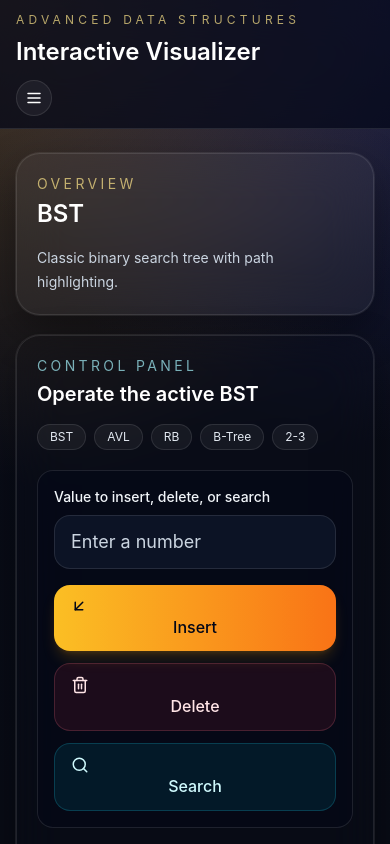
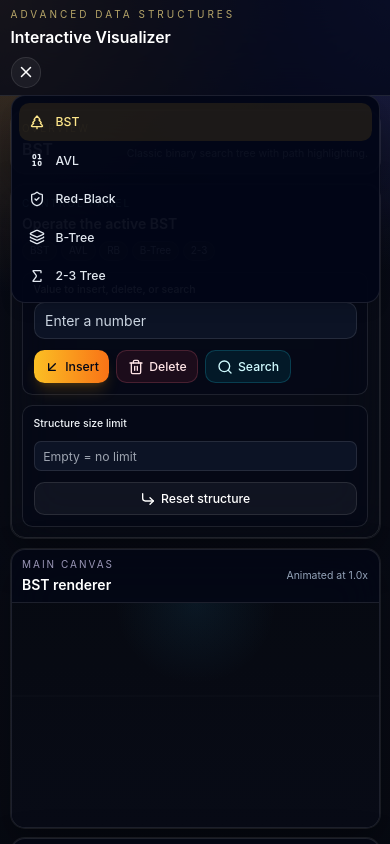
Before and after one commit to MohamedImran10/DS_VIZ, a React (Vite) app: page / in a window 390 px wide. Both pictures are taken after a click on the button 34 px from the left and 98 px from the top of the page. Shown: the top 844 px of the page. Built offline with nearby package versions, Linux system fonts and the light colour scheme.

Commit message:
mobile view fixed

```diff
--- a/src/App.jsx
+++ b/src/App.jsx
@@ -227,26 +227,26 @@ export default function App() {
   return (
     <div className="min-h-screen bg-mesh-gradient">
       {limitAlert.open && (
-        <div className="fixed inset-0 z-50 flex items-center justify-center bg-slate-950/75 px-4 backdrop-blur-sm">
-          <div className="w-full max-w-md rounded-3xl border border-amber-400/40 bg-slate-900/95 p-6 shadow-[0_0_30px_rgba(251,191,36,0.18)]">
-            <div className="mb-4 flex items-center justify-between gap-3">
-              <div className="flex items-center gap-3">
-                <div className="flex h-11 w-11 items-center justify-center rounded-2xl bg-amber-500/20 text-2xl text-amber-200">⚠</div>
+        <div className="fixed inset-0 z-50 flex items-center justify-center bg-slate-950/75 px-3 backdrop-blur-sm sm:px-4">
+          <div className="w-full max-w-md rounded-2xl border border-amber-400/40 bg-slate-900/95 p-4 shadow-[0_0_30px_rgba(251,191,36,0.18)] sm:rounded-3xl sm:p-6">
+            <div className="mb-3 flex items-center justify-between gap-2 sm:mb-4 sm:gap-3">
+              <div className="flex items-center gap-2 sm:gap-3">
+                <div className="flex h-9 w-9 items-center justify-center rounded-xl bg-amber-500/20 text-lg text-amber-200 sm:h-11 sm:w-11 sm:rounded-2xl sm:text-2xl">⚠</div>
                 <div>
-                  <p className="text-xs uppercase tracking-[0.22em] text-amber-100/90">Limit reached</p>
-                  <h3 className="mt-1 text-xl font-semibold text-white">Structure full</h3>
+                  <p className="text-[10px] uppercase tracking-[0.18em] text-amber-100/90 sm:text-xs sm:tracking-[0.22em]">Limit reached</p>
+                  <h3 className="mt-0.5 text-base font-semibold text-white sm:mt-1 sm:text-xl">Structure full</h3>
                 </div>
               </div>
             </div>
 
-            <p className="text-base leading-7 text-white">{limitAlert.message}</p>
-            {limitAlert.suggestion && <p className="mt-3 text-sm leading-6 text-amber-100">{limitAlert.suggestion}</p>}
+            <p className="text-sm leading-6 text-white sm:text-base sm:leading-7">{limitAlert.message}</p>
+            {limitAlert.suggestion && <p className="mt-2 text-xs leading-5 text-amber-100 sm:mt-3 sm:text-sm sm:leading-6">{limitAlert.suggestion}</p>}
 
-            <div className="mt-6 flex justify-end">
+            <div className="mt-4 flex justify-end sm:mt-6">
               <button
                 type="button"
                 onClick={() => setLimitAlert({ open: false, message: '', suggestion: '' })}
-                className="rounded-2xl bg-gradient-to-r from-amber-400 to-orange-500 px-5 py-2.5 font-medium text-slate-950 shadow-lg shadow-amber-500/20 transition hover:brightness-110"
+                className="rounded-xl bg-gradient-to-r from-amber-400 to-orange-500 px-4 py-2 text-sm font-medium text-slate-950 shadow-lg shadow-amber-500/20 transition hover:brightness-110 sm:rounded-2xl sm:px-5 sm:py-2.5 sm:text-base"
               >
                 OK
               </button>
@@ -256,25 +256,25 @@ export default function App() {
       )}
 
       {statusAlert.open && !limitAlert.open && (
-        <div className="fixed inset-0 z-50 flex items-center justify-center bg-slate-950/75 px-4 backdrop-blur-sm">
-          <div className="w-full max-w-md rounded-3xl border border-sky-400/40 bg-slate-900/95 p-6 shadow-[0_0_30px_rgba(56,189,248,0.16)]">
-            <div className="mb-4 flex items-center justify-between gap-3">
-              <div className="flex items-center gap-3">
-                <div className="flex h-11 w-11 items-center justify-center rounded-2xl bg-sky-500/20 text-2xl text-sky-200">i</div>
+        <div className="fixed inset-0 z-50 flex items-center justify-center bg-slate-950/75 px-3 backdrop-blur-sm sm:px-4">
+          <div className="w-full max-w-md rounded-2xl border border-sky-400/40 bg-slate-900/95 p-4 shadow-[0_0_30px_rgba(56,189,248,0.16)] sm:rounded-3xl sm:p-6">
+            <div className="mb-3 flex items-center justify-between gap-2 sm:mb-4 sm:gap-3">
+              <div className="flex items-center gap-2 sm:gap-3">
+                <div className="flex h-9 w-9 items-center justify-center rounded-xl bg-sky-500/20 text-lg text-sky-200 sm:h-11 sm:w-11 sm:rounded-2xl sm:text-2xl">i</div>
                 <div>
-                  <p className="text-xs uppercase tracking-[0.22em] text-sky-100/90">Notice</p>
-                  <h3 className="mt-1 text-xl font-semibold text-white">Status</h3>
+                  <p className="text-[10px] uppercase tracking-[0.18em] text-sky-100/90 sm:text-xs sm:tracking-[0.22em]">Notice</p>
+                  <h3 className="mt-0.5 text-base font-semibold text-white sm:mt-1 sm:text-xl">Status</h3>
                 </div>
               </div>
             </div>
 
-            <p className="text-base leading-7 text-white">{statusAlert.message}</p>
+            <p className="text-sm leading-6 text-white sm:text-base sm:leading-7">{statusAlert.message}</p>
 
-            <div className="mt-6 flex justify-end">
+            <div className="mt-4 flex justify-end sm:mt-6">
               <button
                 type="button"
                 onClick={() => setStatusAlert({ open: false, message: '' })}
-                className="rounded-2xl bg-gradient-to-r from-sky-400 to-cyan-500 px-5 py-2.5 font-medium text-slate-950 shadow-lg shadow-sky-500/20 transition hover:brightness-110"
+                className="rounded-xl bg-gradient-to-r from-sky-400 to-cyan-500 px-4 py-2 text-sm font-medium text-slate-950 shadow-lg shadow-sky-500/20 transition hover:brightness-110 sm:rounded-2xl sm:px-5 sm:py-2.5 sm:text-base"
               >
                 OK
               </button>
@@ -285,15 +285,15 @@ export default function App() {
 
       <TopBar active={selectedKind} onChange={setSelectedKind} onReset={handleReset} />
 
-      <main className="mx-auto grid max-w-[1600px] gap-5 px-4 py-6 lg:grid-cols-[1fr_350px] lg:px-8">
-        <div className="space-y-5 min-w-0">
-          <section className="rounded-3xl border border-white/10 bg-white/5 p-5 shadow-glow backdrop-blur-xl">
-            <div className="flex flex-wrap items-end justify-between gap-4">
+      <main className="mx-auto grid max-w-[1600px] gap-3 px-3 py-4 sm:gap-5 sm:px-4 sm:py-6 lg:grid-cols-[1fr_350px] lg:px-8">
+        <div className="space-y-3 min-w-0 sm:space-y-5">
+          <section className="rounded-2xl border border-white/10 bg-white/5 p-3 shadow-glow backdrop-blur-xl sm:rounded-3xl sm:p-5">
+            <div className="flex flex-wrap items-end justify-between gap-2 sm:gap-4">
               <div>
-                <p className="text-sm uppercase tracking-[0.24em] text-amber-200/70">Overview</p>
-                <h2 className="mt-1 text-2xl font-semibold text-white">{selectedKind}</h2>
+                <p className="text-[10px] uppercase tracking-[0.2em] text-amber-200/70 sm:text-sm sm:tracking-[0.24em]">Overview</p>
+                <h2 className="mt-0.5 text-lg font-semibold text-white sm:mt-1 sm:text-2xl">{selectedKind}</h2>
               </div>
-              <p className="max-w-2xl text-sm leading-6 text-slate-300">{structureDescriptions[selectedKind]}</p>
+              <p className="max-w-2xl text-xs leading-5 text-slate-300 sm:text-sm sm:leading-6">{structureDescriptions[selectedKind]}</p>
             </div>
           </section>
 
--- a/src/components/ControlPanel.jsx
+++ b/src/components/ControlPanel.jsx
@@ -16,82 +16,82 @@ export default function ControlPanel({
   const onInput = (setter) => (event) => setter(event.target.value);
 
   return (
-    <section className="rounded-3xl border border-white/10 bg-white/6 p-5 shadow-glow backdrop-blur-xl">
-      <div className="flex flex-wrap items-center justify-between gap-4">
+    <section className="rounded-2xl border border-white/10 bg-white/6 p-3 shadow-glow backdrop-blur-xl sm:rounded-3xl sm:p-5">
+      <div className="flex flex-wrap items-center justify-between gap-2 sm:gap-4">
         <div>
-          <p className="text-sm uppercase tracking-[0.24em] text-cyan-200/70">Control Panel</p>
-          <h2 className="mt-1 text-xl font-semibold text-white">Operate the active {selectedKind}</h2>
+          <p className="text-[10px] uppercase tracking-[0.2em] text-cyan-200/70 sm:text-sm sm:tracking-[0.24em]">Control Panel</p>
+          <h2 className="mt-0.5 text-base font-semibold text-white sm:mt-1 sm:text-xl">Operate the active {selectedKind}</h2>
         </div>
 
-        <div className="flex flex-wrap gap-2">
+        <div className="flex flex-wrap gap-1 sm:gap-2">
           {helperBadges.map((badge) => (
-            <span key={badge} className="rounded-full border border-white/10 bg-white/5 px-3 py-1 text-xs text-slate-200">
+            <span key={badge} className="rounded-full border border-white/10 bg-white/5 px-2 py-0.5 text-[10px] text-slate-200 sm:px-3 sm:py-1 sm:text-xs">
               {badge}
             </span>
           ))}
         </div>
       </div>
 
-      <div className="mt-5 grid gap-4 grid-cols-1 md:grid-cols-[1.6fr_1fr]">
-        <div className="rounded-2xl border border-white/10 bg-slate-950/50 p-4">
-          <label className="mb-2 block text-sm font-medium text-slate-100">Value to insert, delete, or search</label>
+      <div className="mt-3 grid gap-3 grid-cols-1 sm:mt-5 sm:gap-4 md:grid-cols-[1.6fr_1fr]">
+        <div className="rounded-xl border border-white/10 bg-slate-950/50 p-3 sm:rounded-2xl sm:p-4">
+          <label className="mb-1.5 block text-xs font-medium text-slate-100 sm:mb-2 sm:text-sm">Value to insert, delete, or search</label>
           <input
             value={value}
             onChange={onInput(onValueChange)}
             type="text"
             inputMode="numeric"
             placeholder="Enter a number"
-            className="w-full rounded-2xl border border-white/10 bg-slate-900/80 px-4 py-3 text-lg text-white outline-none transition placeholder:text-slate-300 focus:border-amber-300/70 focus:ring-2 focus:ring-amber-400/20"
+            className="w-full rounded-xl border border-white/10 bg-slate-900/80 px-3 py-2 text-base text-white outline-none transition placeholder:text-slate-300 focus:border-amber-300/70 focus:ring-2 focus:ring-amber-400/20 sm:rounded-2xl sm:px-4 sm:py-3 sm:text-lg"
           />
 
-          <div className="mt-4 flex flex-wrap gap-3">
+          <div className="mt-3 flex flex-wrap gap-2 sm:mt-4 sm:gap-3">
             <button
               type="button"
               onClick={onInsert}
-              className="w-full sm:inline-flex items-center justify-center sm:justify-start gap-2 rounded-2xl bg-gradient-to-r from-amber-400 to-orange-500 px-4 py-3 font-medium text-slate-950 shadow-lg shadow-amber-500/20 transition hover:brightness-110"
+              className="inline-flex items-center justify-center whitespace-nowrap gap-1.5 rounded-xl bg-gradient-to-r from-amber-400 to-orange-500 px-3 py-2 text-sm font-medium text-slate-950 shadow-lg shadow-amber-500/20 transition hover:brightness-110 sm:rounded-2xl sm:px-4 sm:py-3 sm:text-base"
             >
-              <ArrowDownLeft size={18} />
+              <ArrowDownLeft size={16} />
               Insert
             </button>
             <button
               type="button"
               onClick={onDelete}
-              className="w-full sm:inline-flex items-center justify-center sm:justify-start gap-2 rounded-2xl border border-rose-400/20 bg-rose-500/10 px-4 py-3 font-medium text-rose-100 transition hover:bg-rose-500/20"
+              className="inline-flex items-center justify-center whitespace-nowrap gap-1.5 rounded-xl border border-rose-400/20 bg-rose-500/10 px-3 py-2 text-sm font-medium text-rose-100 transition hover:bg-rose-500/20 sm:rounded-2xl sm:px-4 sm:py-3 sm:text-base"
             >
-              <Trash2 size={18} />
+              <Trash2 size={16} />
               Delete
             </button>
             <button
               type="button"
               onClick={onSearch}
-              className="w-full sm:inline-flex items-center justify-center sm:justify-start gap-2 rounded-2xl border border-cyan-400/20 bg-cyan-500/10 px-4 py-3 font-medium text-cyan-100 transition hover:bg-cyan-500/20"
+              className="inline-flex items-center justify-center whitespace-nowrap gap-1.5 rounded-xl border border-cyan-400/20 bg-cyan-500/10 px-3 py-2 text-sm font-medium text-cyan-100 transition hover:bg-cyan-500/20 sm:rounded-2xl sm:px-4 sm:py-3 sm:text-base"
             >
-              <Search size={18} />
+              <Search size={16} />
               Search
             </button>
           </div>
         </div>
 
-        <div className="grid gap-4 rounded-2xl border border-white/10 bg-slate-950/50 p-4">
-          <label className="block text-sm font-medium text-slate-100">Structure size limit</label>
-          <div className="flex items-center gap-3">
+        <div className="grid gap-3 rounded-xl border border-white/10 bg-slate-950/50 p-3 sm:gap-4 sm:rounded-2xl sm:p-4">
+          <label className="block text-xs font-medium text-slate-100 sm:text-sm">Structure size limit</label>
+          <div className="flex items-center gap-2 sm:gap-3">
             <input
               value={maxSize}
               onChange={(event) => onMaxSizeChange(event.target.value)}
               type="number"
               min="0"
               placeholder="Empty = no limit"
-              className="w-full rounded-xl border border-white/10 bg-slate-900/80 px-3 py-2 text-white outline-none"
+              className="w-full rounded-lg border border-white/10 bg-slate-900/80 px-2.5 py-1.5 text-sm text-white outline-none sm:rounded-xl sm:px-3 sm:py-2 sm:text-base"
             />
           </div>
 
-          <div className="flex flex-col sm:flex-row sm:gap-3 gap-3">
+          <div className="flex flex-col sm:flex-row sm:gap-3 gap-2 sm:gap-3">
             <button
               type="button"
               onClick={onReset}
-              className="w-full sm:inline-flex items-center justify-center sm:justify-start gap-2 rounded-2xl border border-white/10 bg-white/5 px-4 py-3 font-medium text-white transition hover:bg-white/10"
+              className="inline-flex items-center justify-center whitespace-nowrap gap-1.5 rounded-xl border border-white/10 bg-white/5 px-3 py-2 text-sm font-medium text-white transition hover:bg-white/10 sm:rounded-2xl sm:px-4 sm:py-3 sm:text-base"
             >
-              <CornerDownRight size={18} />
+              <CornerDownRight size={16} />
               Reset structure
             </button>
           </div>
--- a/src/components/TopBar.jsx
+++ b/src/components/TopBar.jsx
@@ -12,6 +12,8 @@ const options = [
 export default function TopBar({ active, onChange, onReset }) {
   const optionsRef = useRef(null);
   const containerRef = useRef(null);
+  const menuRef = useRef(null);
+  const toggleRef = useRef(null);
   const [isOverflowing, setIsOverflowing] = useState(false);
   const [menuOpen, setMenuOpen] = useState(false);
 
@@ -22,7 +24,6 @@ export default function TopBar({ active, onChange, onReset }) {
 
     const check = () => {
       const cWidth = container.clientWidth || 0;
-      // Force hamburger on small screens (under sm / ~640px)
       if (cWidth < 640) {
         setIsOverflowing(true);
         return;
@@ -30,17 +31,14 @@ export default function TopBar({ active, onChange, onReset }) {
 
       const opt = el();
       if (!opt) {
-        // If options not mounted yet, don't assume inline; keep compact when small
         setIsOverflowing(false);
         return;
       }
 
-      // consider some padding for the reset button
       const overflow = opt.scrollWidth > cWidth - 120;
       setIsOverflowing(overflow);
     };
 
-    // initial check
     check();
 
     const ro = new ResizeObserver(() => check());
@@ -59,36 +57,37 @@ export default function TopBar({ active, onChange, onReset }) {
   useEffect(() => {
     const onDocClick = (e) => {
       if (!menuOpen) return;
-      const menuEl = document.getElementById('topbar-options-menu');
-      const btn = document.getElementById('topbar-options-toggle');
-      if (menuEl && !menuEl.contains(e.target) && btn && !btn.contains(e.target)) {
-        setMenuOpen(false);
-      }
+      if (menuRef.current && menuRef.current.contains(e.target)) return;
+      if (toggleRef.current && toggleRef.current.contains(e.target)) return;
+      setMenuOpen(false);
     };
 
-    document.addEventListener('click', onDocClick);
-    return () => document.removeEventListener('click', onDocClick);
+    document.addEventListener('mousedown', onDocClick);
+    document.addEventListener('touchstart', onDocClick, { passive: true });
+    return () => {
+      document.removeEventListener('mousedown', onDocClick);
+      document.removeEventListener('touchstart', onDocClick);
+    };
   }, [menuOpen]);
 
   return (
     <header className="sticky top-0 z-30 border-b border-white/10 bg-slate-950/70 backdrop-blur-xl">
-      <div ref={containerRef} className="mx-auto flex max-w-[1600px] flex-col md:flex-row items-start md:items-center justify-between gap-3 px-4 py-3 lg:px-8">
+      <div ref={containerRef} className="mx-auto flex max-w-[1600px] flex-col md:flex-row items-start md:items-center justify-between gap-2 px-3 py-2 sm:gap-3 sm:px-4 sm:py-3 lg:px-8">
         <div className="w-full md:w-auto">
-          <p className="text-xs uppercase tracking-[0.35em] text-amber-200/70">Advanced Data Structures</p>
-          <h1 className="mt-2 text-2xl font-semibold text-white md:text-3xl">Interactive Visualizer</h1>
+          <p className="text-[10px] uppercase tracking-[0.3em] text-amber-200/70 sm:text-xs sm:tracking-[0.35em]">Advanced Data Structures</p>
+          <h1 className="mt-1 text-lg font-semibold text-white sm:mt-2 sm:text-2xl md:text-3xl">Interactive Visualizer</h1>
         </div>
 
-        <div className="w-full md:w-auto flex items-center justify-end gap-3">
-          {/* Options - show inline when not overflowing, otherwise show hamburger */}
+        <div className="w-full md:w-auto flex items-center justify-end gap-2 sm:gap-3">
           <div className="flex-1 md:flex-none md:mr-2">
             {!isOverflowing ? (
-              <div ref={optionsRef} className="flex items-center gap-2 rounded-full border border-white/10 bg-white/5 p-1 shadow-glow overflow-x-auto max-w-full">
+              <div ref={optionsRef} className="flex items-center gap-1 rounded-full border border-white/10 bg-white/5 p-0.5 shadow-glow overflow-x-auto max-w-full sm:gap-2 sm:p-1">
                 {options.map((option) => (
                   <button
                     key={option.kind}
                     type="button"
                     onClick={() => onChange(option.kind)}
-                    className={`flex items-center gap-2 rounded-full px-3 py-1.5 text-sm font-medium transition-all whitespace-nowrap ${active === option.kind
+                    className={`flex items-center gap-1.5 rounded-full px-2 py-1 text-xs font-medium transition-all whitespace-nowrap sm:gap-2 sm:px-3 sm:py-1.5 sm:text-sm ${active === option.kind
                         ? 'bg-gradient-to-r from-amber-400 to-orange-500 text-slate-950 shadow-lg shadow-amber-500/30'
                         : 'text-slate-200 hover:bg-white/10'
                       }`}
@@ -101,24 +100,22 @@ export default function TopBar({ active, onChange, onReset }) {
             ) : (
               <div className="relative">
                 <button
+                  ref={toggleRef}
                   id="topbar-options-toggle"
                   type="button"
                   aria-expanded={menuOpen}
                   aria-controls="topbar-options-menu"
                   onClick={() => setMenuOpen((v) => !v)}
-                  className="inline-flex items-center gap-2 rounded-full border border-white/10 bg-white/5 p-2 text-sm font-medium text-white transition hover:bg-white/10"
+                  className="inline-flex items-center gap-2 rounded-full border border-white/10 bg-white/5 p-1.5 text-sm font-medium text-white transition hover:bg-white/10 sm:p-2"
                 >
                   {menuOpen ? <X size={18} /> : <Menu size={18} />}
                 </button>
 
                 {menuOpen && (
                   <div
+                    ref={menuRef}
                     id="topbar-options-menu"
-                    className={`absolute z-50 mt-2 rounded-2xl border border-white/10 bg-slate-950/95 p-3 shadow-lg ${
-                      /* full-width on small screens, anchored right on larger */
-                      typeof window !== 'undefined' && window.innerWidth < 640 ? 'left-4 right-4' : 'right-0 w-56'
-                      }`}
-                    style={{ top: 'calc(100% + 8px)' }}
+                    className="absolute left-0 right-0 z-50 mt-2 rounded-2xl border border-white/10 bg-slate-950/95 p-2 shadow-lg backdrop-blur-xl sm:left-auto sm:right-0 sm:w-56 sm:p-3"
                   >
                     {options.map((option) => (
                       <button
@@ -128,20 +125,18 @@ export default function TopBar({ active, onChange, onReset }) {
                           onChange(option.kind);
                           setMenuOpen(false);
                         }}
-                        className={`flex w-full items-center gap-2 rounded-lg px-3 py-2 text-left text-sm font-medium transition ${active === option.kind ? 'bg-amber-400/10 text-amber-200' : 'text-slate-200 hover:bg-white/5'
+                        className={`flex w-full items-center gap-3 rounded-xl px-3 py-3 text-left text-sm font-medium transition sm:rounded-lg sm:py-2 ${active === option.kind ? 'bg-amber-400/10 text-amber-200' : 'text-slate-200 hover:bg-white/5'
                           }`}
                       >
-                        <span className="mr-2">{option.icon}</span>
+                        <span className="flex-shrink-0">{option.icon}</span>
                         <span>{option.label}</span>
                       </button>
                     ))}
-                    {/* reset removed — control panel already provides reset */}
                   </div>
                 )}
               </div>
             )}
           </div>
-          {/* Reset handled in the ControlPanel; removed duplicate buttons here */}
         </div>
       </div>
     </header>
--- a/src/components/VisualizerCanvas.jsx
+++ b/src/components/VisualizerCanvas.jsx
@@ -32,11 +32,11 @@ export default function VisualizerCanvas({ structure, frame, speed }) {
     return () => ro.disconnect();
   }, []);
 
-  // Scale content up on small screens so elements remain tappable/visible.
-  const baseWidth = 900; // desired reference width
+  // On mobile, scale DOWN so the full tree fits; on larger screens keep 1x.
+  const baseWidth = 900;
   let scale = 1;
   if (containerWidth > 0 && containerWidth < baseWidth) {
-    scale = Math.min(1.6, Math.max(1, baseWidth / containerWidth));
+    scale = Math.max(0.55, containerWidth / baseWidth);
   }
 
   // Calculate dynamic vertical padding to avoid clipping tall towers
@@ -79,13 +79,13 @@ export default function VisualizerCanvas({ structure, frame, speed }) {
   }, [totalBase, maxNodeX]);
 
   return (
-    <div ref={containerRef} className="w-full max-w-full overflow-hidden rounded-3xl border border-white/10 bg-slate-950/60 shadow-glow backdrop-blur-xl">
-      <div className="flex items-center justify-between border-b border-white/10 px-5 py-4">
+    <div ref={containerRef} className="w-full max-w-full overflow-hidden rounded-2xl border border-white/10 bg-slate-950/60 shadow-glow backdrop-blur-xl sm:rounded-3xl">
+      <div className="flex items-center justify-between border-b border-white/10 px-3 py-2 sm:px-5 sm:py-4">
         <div>
-          <p className="text-sm uppercase tracking-[0.24em] text-violet-200/70">Main Canvas</p>
-          <h2 className="mt-1 text-xl font-semibold text-white">{structure} renderer</h2>
+          <p className="text-[10px] uppercase tracking-[0.2em] text-violet-200/70 sm:text-sm sm:tracking-[0.24em]">Main Canvas</p>
+          <h2 className="mt-0.5 text-base font-semibold text-white sm:mt-1 sm:text-xl">{structure} renderer</h2>
         </div>
-        <p className="text-sm text-slate-400">Animated at {speed.toFixed(1)}x</p>
+        <p className="text-xs text-slate-400 sm:text-sm">Animated at {speed.toFixed(1)}x</p>
       </div>
 
       <div ref={scrollRef} className="relative h-64 sm:h-96 md:h-[560px] lg:h-[760px] w-full max-w-full overflow-x-auto overflow-y-auto block bg-[radial-gradient(circle_at_top,_rgba(56,189,248,0.08),_transparent_28%),linear-gradient(180deg,rgba(7,10,18,0.95),rgba(8,11,22,1))]">
--- a/src/index.css
+++ b/src/index.css
@@ -41,3 +41,9 @@ body {
 ::-webkit-scrollbar-track {
   background: rgba(255, 255, 255, 0.04);
 }
+
+@media (max-width: 639px) {
+  html {
+    font-size: 14px;
+  }
+}
```
Also changed, not shown: src/components/HistoryLog.jsx (+17 -17 lines), 6 other files (tests, documents, lock files or other folders).
